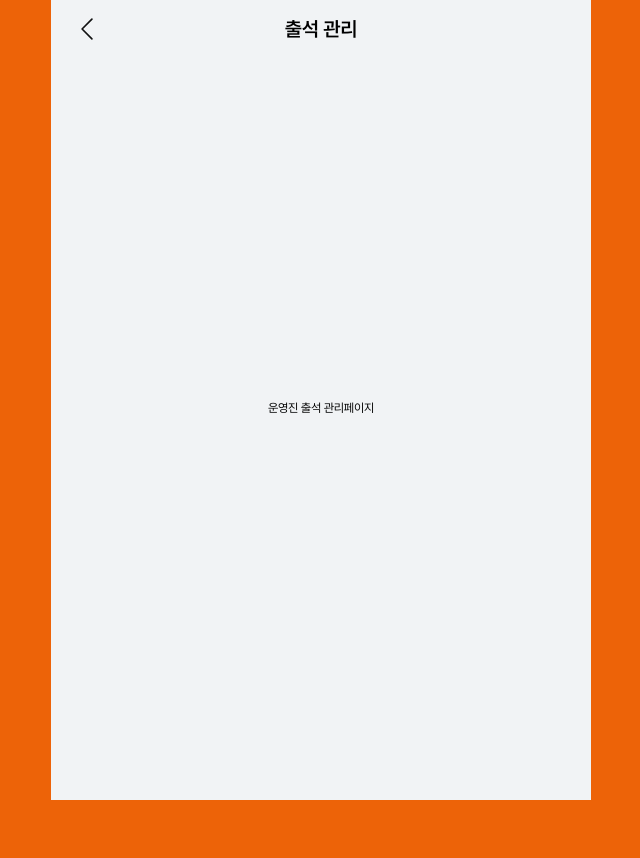
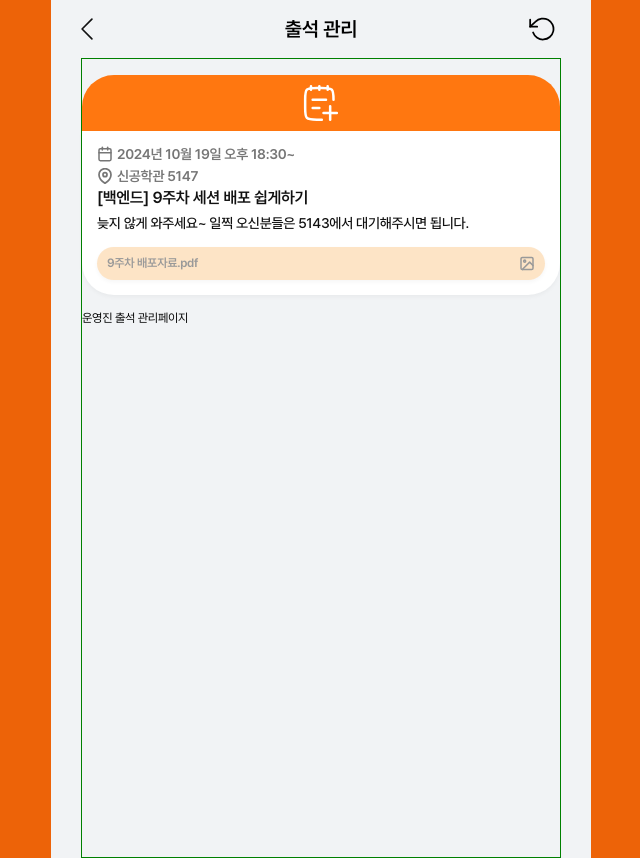
Before and after one commit to tjsdn04/likelion-community-frontend, a React (Vite) app: page /adminAttManage in a window 1280 px wide. Shown: the whole page, without its empty margins (319-959 px from the left). Before the commit the page ends 800 px from the top, so only its background shows below. Built offline with nearby package versions, Linux system fonts and the light colour scheme.

Commit message:
[Fix] #27 - 드롭다운 경로 대소문자 수정

```diff
--- a/src/components/adminAtt/AttCard.jsx
+++ b/src/components/adminAtt/AttCard.jsx
@@ -4,9 +4,9 @@ import cardOpen from "@assets/icons/cardOpen.png";
 import cardClose from "@assets/icons/cardClose.png";
 import dateIcon from "@assets/icons/dateIcon.svg";
 import pingIcon from "@assets/icons/pingIcon.svg";
-export function AttCard({ isOpen }) {
+export function AttCard({ isOpen, onClick }) {
   return (
-    <S.Wrapper $isOpen={isOpen}>
+    <S.Wrapper $isOpen={isOpen} onClick={onClick}>
       <S.Content>
         <S.TextContent>
           <div className="InfoDisplay">
--- /dev/null
+++ b/src/components/adminAttManage/AdminAttInfo.jsx
@@ -0,0 +1,40 @@
+// 운영진 출석 정보 확인카드 컴포넌트
+import * as S from "./AdminAttInfo.styled";
+import list from "@assets/icons/list.svg";
+import date from "@assets/icons/date.svg";
+import location from "@assets/icons/location.svg";
+import image from "@assets/icons/image.svg";
+
+export const AdminAttInfo = () => {
+  return (
+    <S.Wrapper>
+      <S.Top>
+        <S.TopImg src={list} />
+      </S.Top>
+      <S.Mid>
+        <S.Gap5>
+          <S.Date>
+            <S.DateImg src={date} />
+            <span>2024년 10월 19일 오후 18:30~</span>
+          </S.Date>
+          <S.Location>
+            <S.LocationImg src={location} />
+            신공학관 5147
+          </S.Location>
+          <S.Title>[백엔드] 9주차 세션 배포 쉽게하기</S.Title>
+        </S.Gap5>
+        <S.Detail>
+          늦지 않게 와주세요~ 일찍 오신분들은 5143에서 대기해주시면
+          됩니다.
+        </S.Detail>
+
+        <S.FileDiv>
+          <S.FileName>9주차 배포자료.pdf</S.FileName>
+          <img src={image} alt="filen name" />
+        </S.FileDiv>
+      </S.Mid>
+    </S.Wrapper>
+  );
+};
+
+export default AdminAttInfo;
--- /dev/null
+++ b/src/components/adminAttManage/AdminAttInfo.styled.js
@@ -0,0 +1,107 @@
+import styled from "styled-components";
+
+export const Wrapper = styled.div`
+  display: flex;
+  flex-direction: column;
+  width: 100%;
+`;
+
+export const Top = styled.div`
+  border-radius: 32px 32px 0px 0px;
+  background: #ff7710;
+  display: flex;
+  align-items: center;
+  justify-content: center;
+  padding: 8px 0;
+`;
+
+export const TopImg = styled.img`
+  width: 40px;
+  height: 40px;
+`;
+
+export const Mid = styled.div`
+  display: flex;
+  flex-direction: column;
+  padding: 15px;
+  box-sizing: border-box;
+  border-radius: 0 0 32px 32px;
+  background: #fff;
+  box-shadow: 0px 2px 4px 0px rgba(0, 0, 0, 0.04);
+`;
+
+export const Gap5 = styled.div`
+  display: flex;
+  flex-direction: column;
+  gap: 5px;
+`;
+
+export const Location = styled.div`
+  color: #767676;
+  font-size: 14px;
+  display: flex;
+  align-items: center;
+
+  font-family: ${({ theme }) =>
+    theme.fonts.PretendardSemiBold["font-family"]};
+`;
+
+export const LocationImg = styled.img`
+  width: 16px;
+  height: 16px;
+  margin-right: 4px;
+`;
+
+export const Date = styled.div`
+  color: #767676;
+  font-size: 14px;
+
+  font-family: ${({ theme }) =>
+    theme.fonts.PretendardSemiBold["font-family"]};
+  display: flex;
+`;
+
+export const DateImg = styled.img`
+  width: 16px;
+  height: 16px;
+  margin-right: 4px;
+`;
+
+export const Title = styled.div`
+  display: flex;
+  color: #111111;
+  font-size: 16px;
+
+  font-family: ${({ theme }) =>
+    theme.fonts.PretendardSemiBold["font-family"]};
+`;
+
+export const Detail = styled.div`
+  display: flex;
+  width: 100%;
+  word-wrap: break-word; /* 자동 줄바꿈 */
+  word-break: break-all; /* 긴 단어가 넘어갈 때 줄바꿈 */
+  white-space: normal; /* 기본 줄바꿈을 활성화 */
+  font-size: 14px;
+  margin-top: 9px;
+  font-family: ${({ theme }) =>
+    theme.fonts.PretendardMedium["font-family"]};
+  color: #111111;
+`;
+
+export const FileDiv = styled.div`
+  border-radius: 32px;
+  background: rgba(247, 148, 30, 0.25);
+  box-shadow: 0px 2px 4px 0px rgba(0, 0, 0, 0.04);
+  display: flex;
+  justify-content: space-between;
+  padding: 8px 10px;
+  width: 100%;
+  margin-top: 15px;
+`;
+
+export const FileName = styled.div`
+  color: #999;
+  font-family: ${({ theme }) =>
+    theme.fonts.PretendardSemiBold["font-family"]};
+`;
--- /dev/null
+++ b/src/components/adminAttManage/F5Header.jsx
@@ -0,0 +1,92 @@
+//헤더
+import styled, { keyframes } from "styled-components";
+import back from "@assets/icons/back.svg";
+import { useCustomNavigate } from "@hooks/useCustomNavigate";
+import f5 from "@assets/icons/f5.svg";
+import { useState } from "react";
+
+export const F5Header = ({ title }) => {
+  const { goBack } = useCustomNavigate();
+  const [isRotating, setIsRotating] = useState(false);
+
+  const handleF5Click = () => {
+    // F5 아이콘을 클릭할 때 회전 애니메이션 실행
+    setIsRotating(true);
+    setTimeout(() => {
+      setIsRotating(false); // 회전 애니메이션 멈추기
+      window.location.reload(); // 화면 새로고침
+    }, 1000); // 1초 동안 회전
+  };
+  return (
+    <Wrapper>
+      <Content>
+        <IconWrapper onClick={goBack}>
+          <img className="back" src={back} alt="back icon" />
+        </IconWrapper>
+
+        <Title>{title}</Title>
+        <IconWrapper onClick={handleF5Click}>
+          <F5 src={f5} alt="F5Icon" $isRotating={isRotating} />
+        </IconWrapper>
+      </Content>
+    </Wrapper>
+  );
+};
+// 회전 애니메이션 정의
+const rotate = keyframes`
+  from {
+    transform: rotate(360deg);
+  }
+  to {
+    transform: rotate(0deg);
+  }
+`;
+const Wrapper = styled.div`
+  max-width: 540px;
+  position: fixed; /* 화면에 고정 */
+  top: 0; /* 상단에 위치 */
+  /* left: 0;
+  right: 0; */
+  display: flex;
+  width: 100vw;
+  height: 7.25vh;
+  z-index: 1000;
+  background-color: #f1f3f5; //#F1F3F5
+  /* border: solid 1px blue; */
+`;
+const Content = styled.div`
+  display: flex;
+  justify-content: space-between;
+  align-items: center;
+  width: 88.89%;
+  margin: 0 auto;
+  /* border: solid 1px red; */
+  .back {
+    cursor: pointer;
+    width: 12px;
+    height: 24px;
+  }
+`;
+
+const IconWrapper = styled.div`
+  display: flex;
+  align-items: center;
+
+  width: 32px; /* 동일한 크기 설정 */
+  height: 32px; /* 동일한 크기 설정 */
+  cursor: pointer;
+`;
+const Title = styled.div`
+  display: flex;
+  font-family: ${({ theme }) =>
+    theme.fonts.PretendardSemiBold["font-family"]};
+  font-size: 20px;
+`;
+
+const F5 = styled.img`
+  display: flex;
+  width: 28px;
+  height: 28px;
+  animation: ${(props) => (props.$isRotating ? rotate : "none")} 0.5s
+    linear;
+`;
--- a/src/components/adminAttRegister/AdminAttPost.jsx
+++ b/src/components/adminAttRegister/AdminAttPost.jsx
@@ -1,6 +1,5 @@
 //운영진 출석등록 글쓰기 박스 컴포넌트
 import * as S from "./AdminAttPost.styled.js";
-import { useState } from "react";
 import { Dropdown } from "@components/adminAtt/Dropdown.jsx";
 import postIcon from "@assets/icons/postIcon.svg";
 import FileUpload from "@components/adminAttRegister/FileUpload.jsx";
--- a/src/pages/adminAttPage/AdminAttManagePage.jsx
+++ b/src/pages/adminAttPage/AdminAttManagePage.jsx
@@ -1,11 +1,15 @@
 //운영진 출석 관리페이지
 import * as S from "./AdminAttManagePage.styled";
-import { Header } from "@components/Header";
+import { F5Header } from "@components/adminAttManage/F5Header";
+import AdminAttInfo from "@components/adminAttManage/AdminAttInfo";
 export const AdminAttManagePage = () => {
   return (
     <S.Wrapper>
-      <Header title="출석 관리" />
-      운영진 출석 관리페이지
+      <F5Header title="출석 관리" />
+      <S.Content>
+        <AdminAttInfo />
+        운영진 출석 관리페이지
+      </S.Content>
     </S.Wrapper>
   );
 };
--- a/src/pages/adminAttPage/AdminAttManagePage.styled.js
+++ b/src/pages/adminAttPage/AdminAttManagePage.styled.js
@@ -1,18 +1,25 @@
 import styled from "styled-components";
 
 export const Wrapper = styled.section`
+  margin-top: 7.25vh; //헤더 높이만큼 띄우기
   display: flex;
   flex-direction: column;
   width: 100%;
   max-width: 540px;
   justify-content: center;
   align-items: center;
-  /* background-color: ${({ theme }) => theme.colors.fall}; */
-  position: fixed;
+`;
 
-  top: 50%;
-  /* left: 50%; */
+//페이지 안쪽 내용 들어가는 부분 320px부분~
+export const Content = styled.div`
+  border: solid 1px green;
 
-  /* font-family: ${({ theme }) =>
-    theme.fonts.PretendardThin["font-family"]}; */
+  display: flex;
+  flex-direction: column;
+  width: 88.89%;
+  height: 100vh;
+  margin: 0 auto;
+  gap: 15px;
+  padding-top: 16px;
+  box-sizing: border-box;
 `;
--- a/src/pages/adminAttPage/AdminAttPage.jsx
+++ b/src/pages/adminAttPage/AdminAttPage.jsx
@@ -1,7 +1,7 @@
 //운영진 출석페이지
 import * as S from "./AdminAttPage.styled";
 import { Header } from "@components/Header";
-import { Dropdown } from "@components/adminAtt/DropDown";
+import { Dropdown } from "@components/adminAtt/Dropdown";
 import adminPen from "@assets/icons/adminPen.svg";
 import { AttCard } from "@components/adminAtt/AttCard";
 import { useCustomNavigate } from "@hooks/useCustomNavigate";
@@ -26,7 +26,10 @@ export const AdminAttPage = () => {
           </S.WriteBtn>
         </S.ActionBar>
         <S.CardWrapper>
-          <AttCard isOpen={1} />
+          <AttCard
+            isOpen={1}
+            onClick={() => goTo("/adminAttManage")}
+          />
           <AttCard />
           <AttCard />
           <AttCard />
```
Also changed, not shown: src/assets/icons/f5.svg (added).
